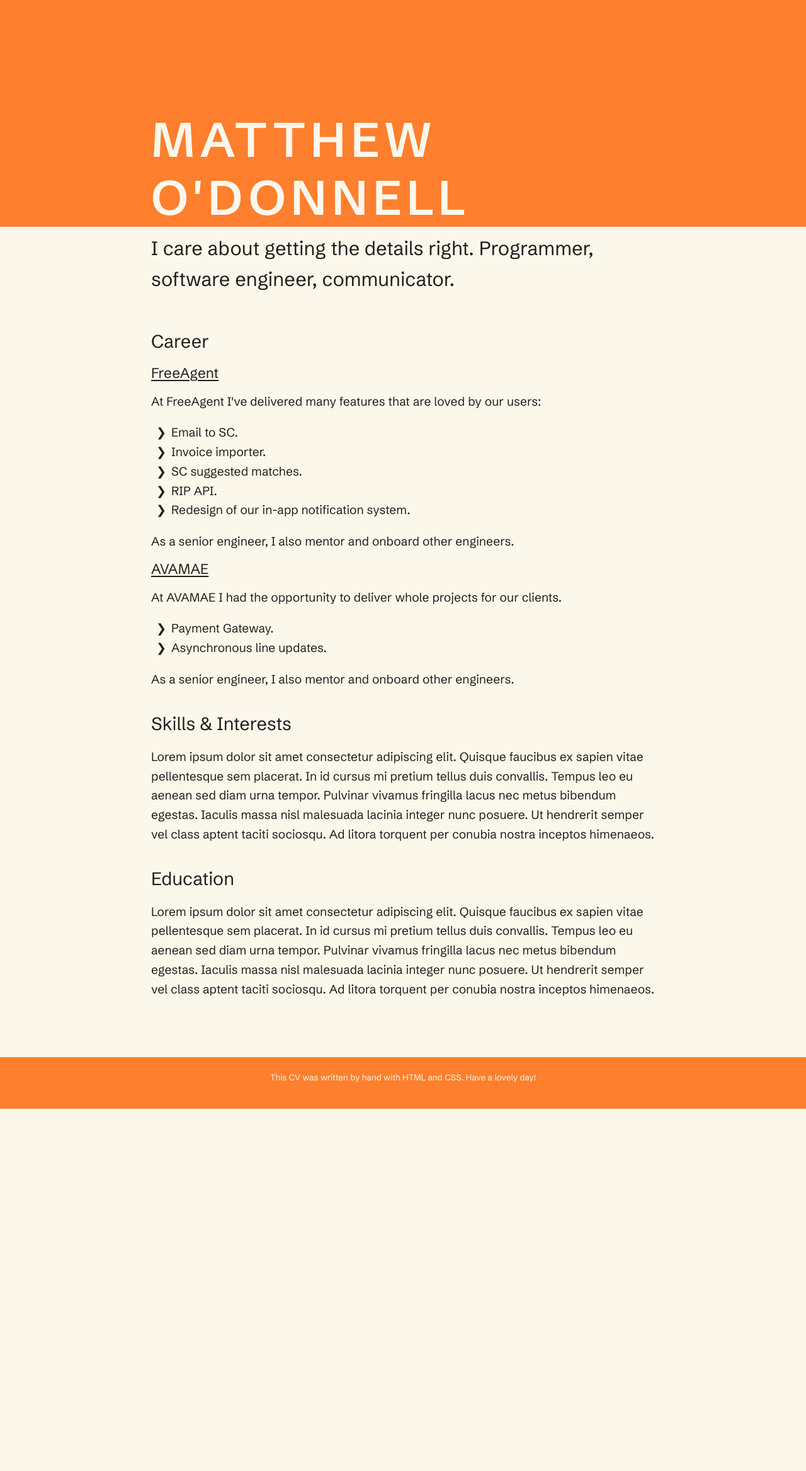
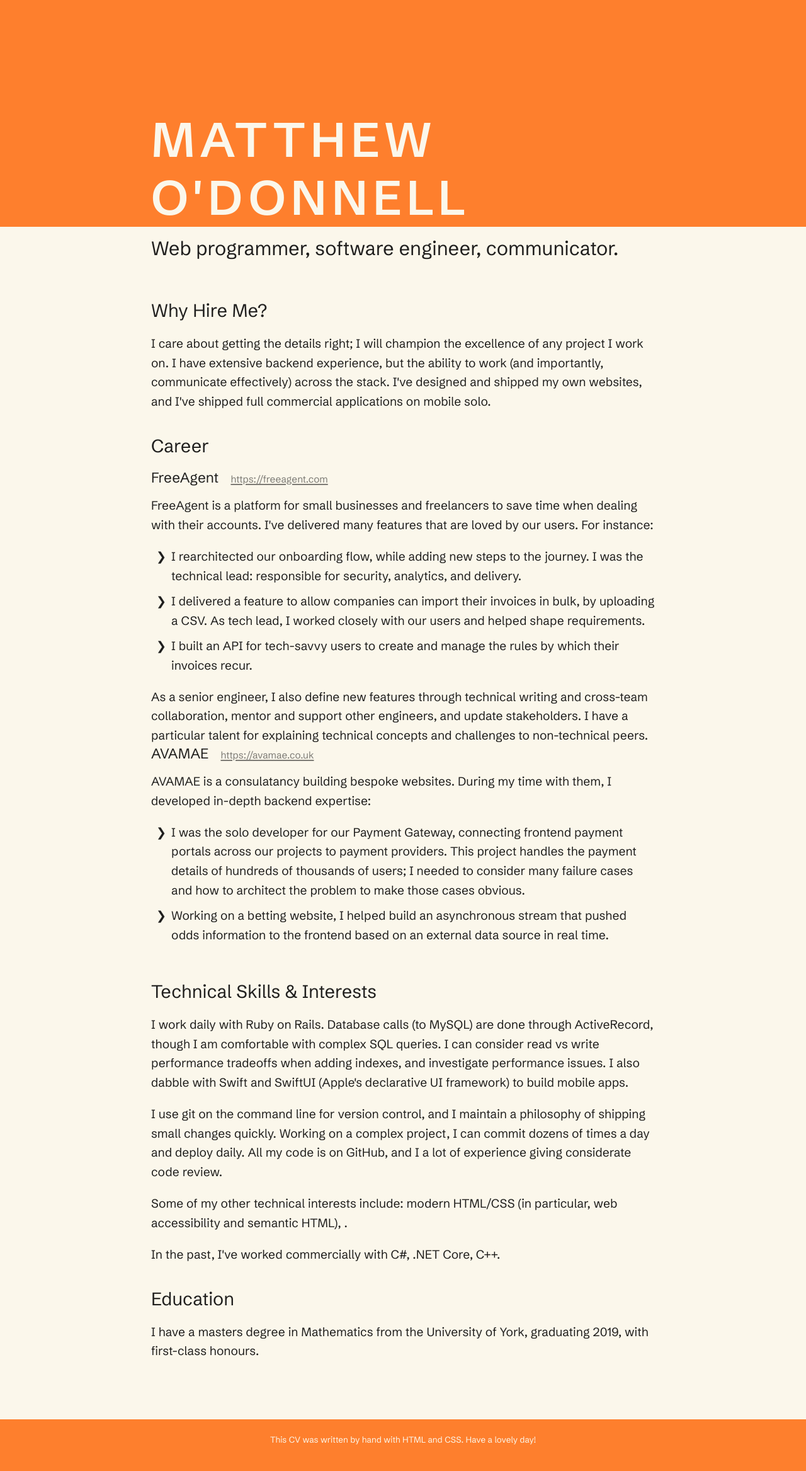
Before and after one commit to mattjamesod/personal-website, a Jekyll site: the page built from cv.markdown, in a window 1280 px wide. Shown: the whole page at 63% size. Built offline with Jekyll 4.4.1, drawn with Linux system fonts in a browser that asks for light colours; some web fonts are replaced; before the commit the page ends 1760 px from its top, so only the background shows below that.

Commit message:
cv content

```diff
--- a/_layouts/cv.html
+++ b/_layouts/cv.html
@@ -16,48 +16,64 @@
 			<div class="masthead-strip-cv">
 				<h1 class="print-title center">Matthew O'Donnell</h1>
 			</div>
-			<p class="center subtitle">I care about getting the details right. Programmer, software engineer, communicator.</p>
+			<p class="center subtitle">Web programmer, software engineer, communicator.</p>
 		</header>
 
 		<main>
 			<article class="center">
+				<section>
+					<h2>Why Hire Me?</h2>
+					<p>I care about getting the details right; I will champion the excellence of any project I work on. I have extensive backend experience, but the ability to work (and importantly, communicate effectively) across the stack. I've designed and shipped my own websites, and I've shipped full commercial applications on mobile solo.</p>
+				</section>
+
 				<section class="career">
 					<h2>Career</h2>
 
-					<h3><a href="https://freeagent.com">FreeAgent</a></h3>
+					<span class="company-header">
+						<h3>FreeAgent</h3>
+						<a href="https://freeagent.com">https://freeagent.com</a>
+					</span>
 
-					<p>At FreeAgent I've delivered many features that are loved by our users:</p>
+					<div>
+						<p>FreeAgent is a platform for small businesses and freelancers to save time when dealing with their accounts. I've delivered many features that are loved by our users. For instance:</p>
+						<ul>
+							<!-- <li><p>Companies can email bills directly into their FreeAgent account. I was technical lead: responsible for security, architecture, and delivery.</p></li> -->
+							<li><p>I rearchitected our onboarding flow, while adding new steps to the journey. I was the technical lead: responsible for security, analytics, and delivery.</p></li>
+							<li><p>I delivered a feature to allow companies can import their invoices in bulk, by uploading a CSV. As tech lead, I worked closely with our users and helped shape requirements.</p></li>
+							<li><p>I built an API for tech-savvy users to create and manage the rules by which their invoices recur.</p></li>
+						</ul>
+
+						<p>As a senior engineer, I also define new features through technical writing and cross-team collaboration, mentor and support other engineers, and update stakeholders. I have a particular talent for explaining technical concepts and challenges to non-technical peers.</p>
+					</div>
+
+					<span class="company-header">
+						<h3>AVAMAE</h3>
+						<a href="https://avamae.co.uk">https://avamae.co.uk</a>
+					</span>
+
+					<p>AVAMAE is a consulatancy building bespoke websites. During my time with them, I developed in-depth backend expertise:</p>
 					<ul>
-						<li>Email to SC.</li>
-						<li>Invoice importer.</li>
-						<li>SC suggested matches.</li>
-						<li>RIP API.</li>
-						<li>Redesign of our in-app notification system.</li>
+						<li><p>I was the solo developer for our Payment Gateway, connecting frontend payment portals across our projects to payment providers. This project handles the payment details of hundreds of thousands of users; I needed to consider many failure cases and how to architect the problem to make those cases obvious.</p></li>
+						<li><p>Working on a betting website, I helped build an asynchronous stream that pushed odds information to the frontend based on an external data source in real time.</p></li>
 					</ul>
-
-					<p>As a senior engineer, I also mentor and onboard other engineers.</p>
-
-					<h3><a href="https://avamae.co.uk">AVAMAE</a></h3>
-
-					<p>At AVAMAE I had the opportunity to deliver whole projects for our clients.</p>
-					<ul>
-						<li>Payment Gateway.</li>
-						<li>Asynchronous line updates.</li>
-					</ul>
-
-					<p>As a senior engineer, I also mentor and onboard other engineers.</p>
 				</section>
 
 				<section class="skills">
-					<h2>Skills & Interests</h2>
+					<h2>Technical Skills & Interests</h2>
 
-					<p>Lorem ipsum dolor sit amet consectetur adipiscing elit. Quisque faucibus ex sapien vitae pellentesque sem placerat. In id cursus mi pretium tellus duis convallis. Tempus leo eu aenean sed diam urna tempor. Pulvinar vivamus fringilla lacus nec metus bibendum egestas. Iaculis massa nisl malesuada lacinia integer nunc posuere. Ut hendrerit semper vel class aptent taciti sociosqu. Ad litora torquent per conubia nostra inceptos himenaeos.</p>
+					<p>I work daily with Ruby on Rails. Database calls (to MySQL) are done through ActiveRecord, though I am comfortable with complex SQL queries. I can consider read vs write performance tradeoffs when adding indexes, and investigate performance issues. I also dabble with Swift and SwiftUI (Apple's declarative UI framework) to build mobile apps.</p>
+
+					<p>I use git on the command line for version control, and I maintain a philosophy of shipping small changes quickly. Working on a complex project, I can commit dozens of times a day and deploy daily. All my code is on GitHub, and I a lot of experience giving considerate code review.</p>
+
+					<p>Some of my other technical interests include: modern HTML/CSS (in particular, web accessibility and semantic HTML), .</p>
+
+					<p>In the past, I've worked commercially with C#, .NET Core, C++.</p>
 				</section>
 
 				<section class="education">
 					<h2>Education</h2>
 
-					<p>Lorem ipsum dolor sit amet consectetur adipiscing elit. Quisque faucibus ex sapien vitae pellentesque sem placerat. In id cursus mi pretium tellus duis convallis. Tempus leo eu aenean sed diam urna tempor. Pulvinar vivamus fringilla lacus nec metus bibendum egestas. Iaculis massa nisl malesuada lacinia integer nunc posuere. Ut hendrerit semper vel class aptent taciti sociosqu. Ad litora torquent per conubia nostra inceptos himenaeos.</p>
+					<p>I have a masters degree in Mathematics from the University of York, graduating 2019, with first-class honours.</p>
 				</section>
 			</article>
 		</main>
--- a/assets/cv.css
+++ b/assets/cv.css
@@ -31,6 +31,13 @@ article section {
 
 	ul {
 		padding-block: 1rem;
+		display: flex;
+		flex-direction: column;
+		gap: 0.5rem;
+	}
+
+	li {
+		display: flex;
 	}
 
 	h2 {
@@ -38,10 +45,52 @@ article section {
 	}
 
 	h3 {
-		margin-block: 0.8rem;
+		margin-block-end: 0.8rem;
+	}
+
+
+	li::before {
+		content: "❯";
+		padding-inline: 8px;
+	}
+}
+
+.company-timeline-grid {
+	display: grid;
+  grid-template-columns: auto auto;
+  grid-row-gap: 2rem;
+  align-items: baseline;
+
+  @media (max-width: 700px) {
+  	grid-template-columns: auto;
+  }
+
+	time {
+		text-wrap: nowrap;
+		font-size: 1.2rem;
+		font-weight: 500;
+		color: var(--accent-color);
+		/*padding-block: 1.2rem;*/
+		padding-inline-end: 1.2rem;
+	}
+}
+
+.company-header {
+	display: flex;
+	align-items: baseline;
+	gap: 1rem;
+
+	a {
+		color: var(--secondary-font-color);
+		text-decoration-color: var(--secondary-font-color);
+		font-size: 0.8rem;
 	}
 }
 
 .small-text {
 	margin-block: 2rem;
 }
+
+p + p {
+	margin-block-start: 1rem;
+}
--- a/assets/stylesheet.css
+++ b/assets/stylesheet.css
@@ -120,11 +120,11 @@ main {
 		margin-block-start: 2.5rem;
 		margin-block-end: 1.5rem;
 	}
-}
 
-li::before {
-	content: "❯";
-	padding-inline: 8px;
+	li::before {
+		content: "❯";
+		padding-inline: 8px;
+	}
 }
 
 h1, h2, h3 {
```
Also changed, not shown: 1 other file.
